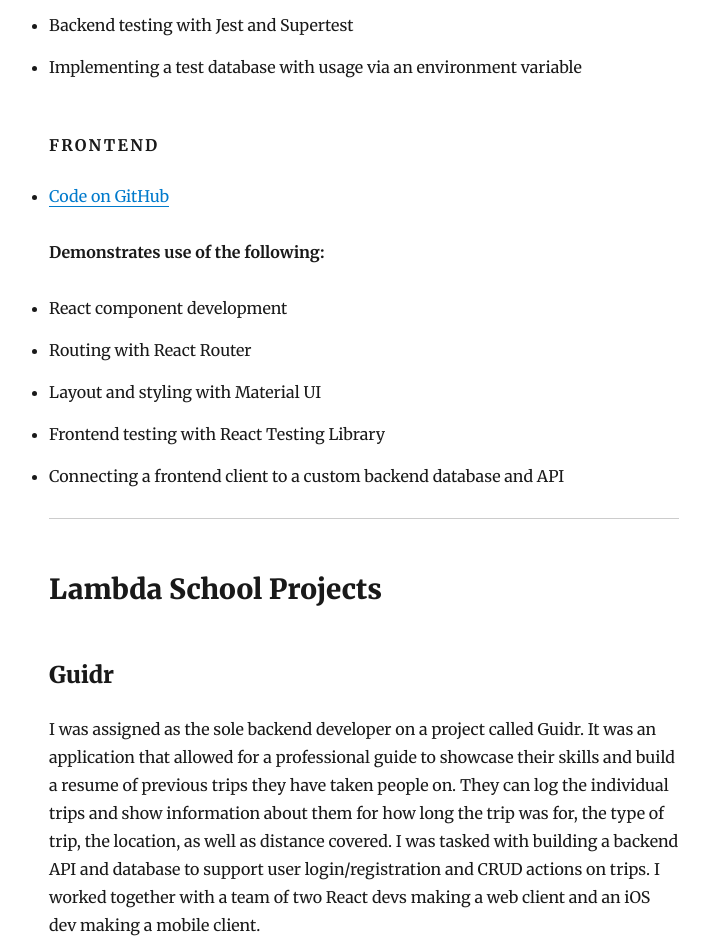
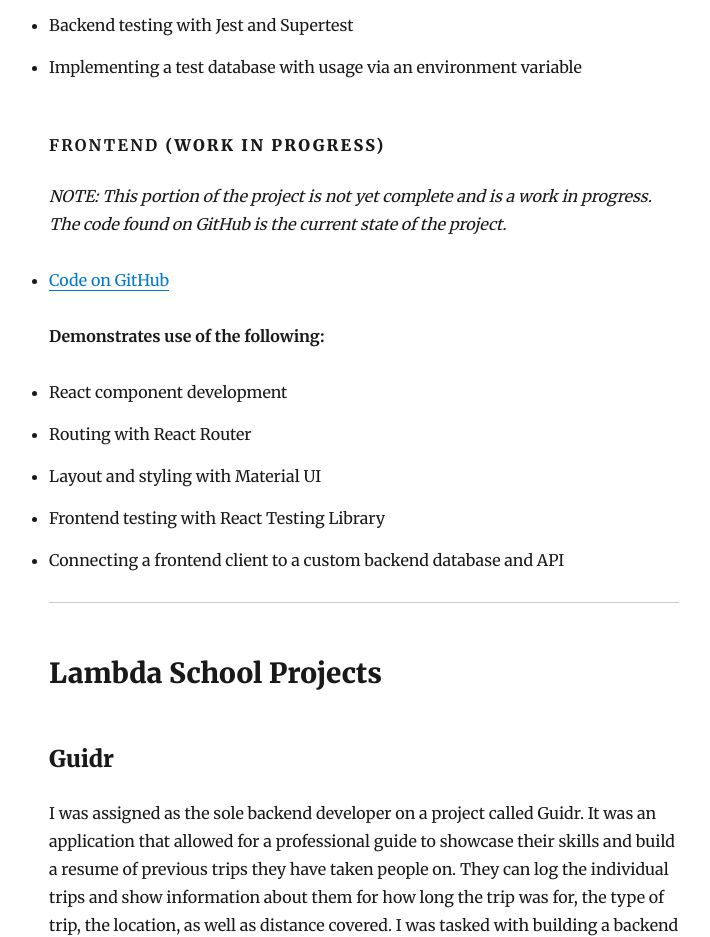
Before and after one commit to daveskull81/code-blog, a Gatsby site: page /portfolio/ in a window 1280 px wide. Shown: the part 1901-2838 px from the top of the page, without its empty margins (276-986 px from the left). Built offline with nearby package versions, Linux system fonts and the light colour scheme; Gatsby itself is replaced by a stand-in of ours; some packages are replaced by stand-ins of ours.

Commit message:
update portfolio page to note work in progress project

```diff
--- a/content/blog/portfolio/index.md
+++ b/content/blog/portfolio/index.md
@@ -38,7 +38,9 @@
 * Backend testing with Jest and Supertest
 * Implementing a test database with usage via an environment variable
 
-#### **Frontend**
+#### **Frontend** (Work in Progress)
+
+*NOTE: This portion of the project is not yet complete and is a work in progress. The code found on GitHub is the current state of the project.*
 
 * [Code on GitHub](https://github.com/daveskull81/coffee-recipe-tracker-front-end)
 
```
